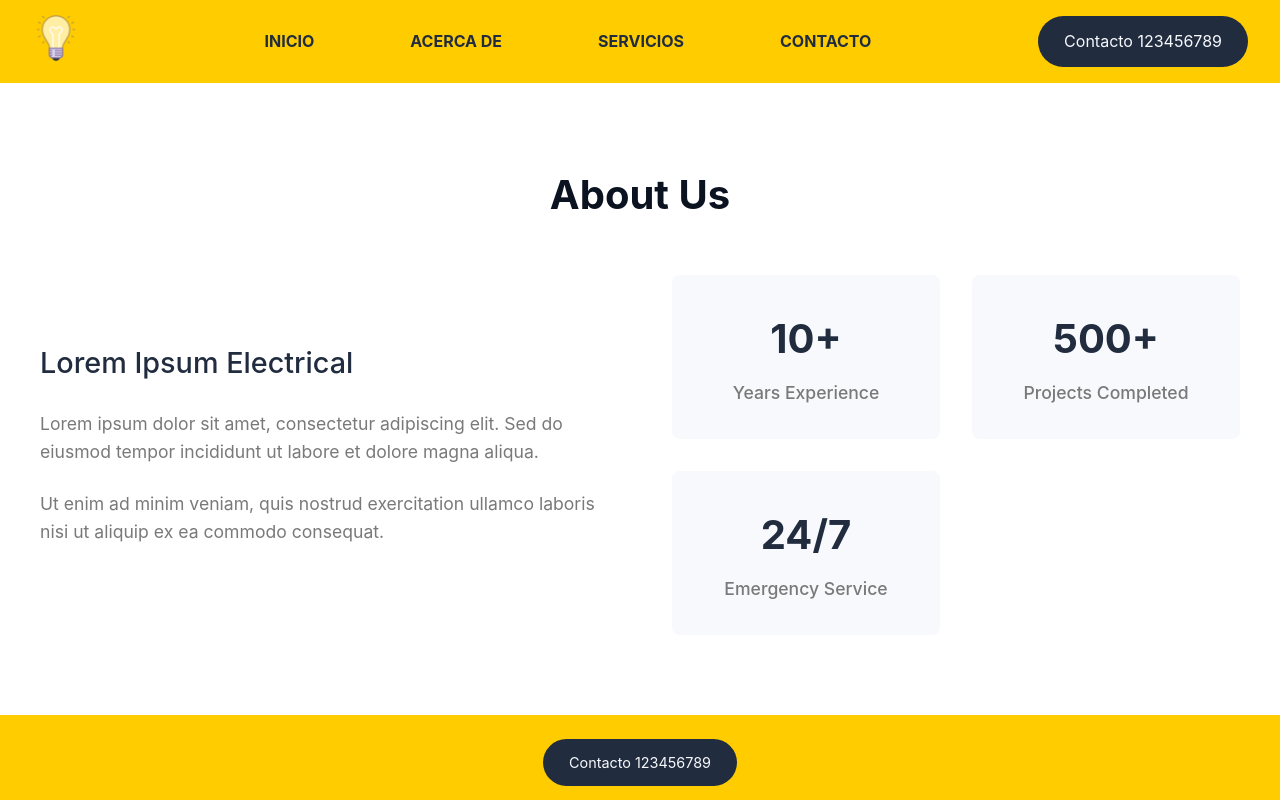
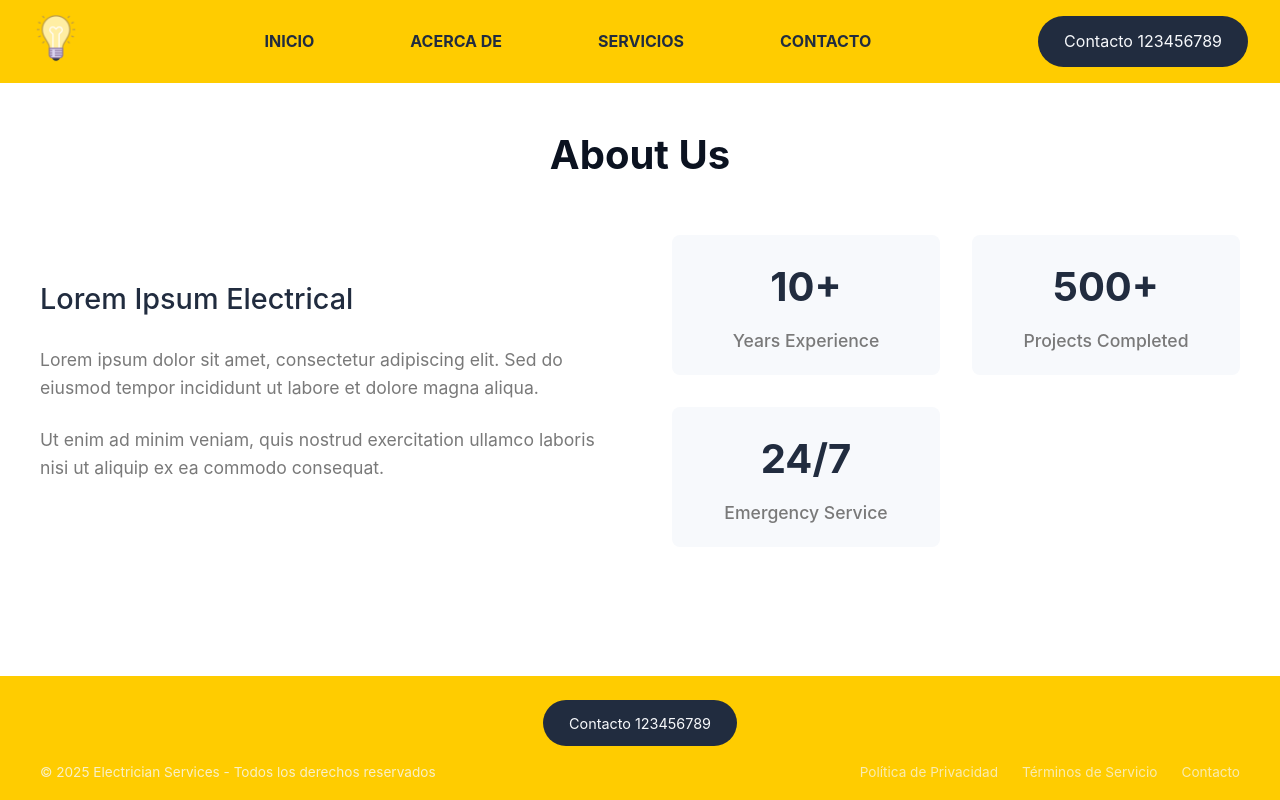
Before and after one commit to ThebellepoquE/electrician_capstone, a React (Vite) app: page /acerca-de in a window 1280 px wide. Built offline with nearby package versions, Linux system fonts and the light colour scheme.

Commit message:
style(pages): reduce vertical padding for about & contact so footer fits

```diff
--- a/src/styles/home.scss
+++ b/src/styles/home.scss
@@ -63,7 +63,8 @@
   }
 
   .about-section {
-    padding: 5rem 2rem;
+    /* Reduced vertical padding so About page fits better in viewport */
+    padding: 2.5rem 2rem;
     background: white;
     /* Expand section to fill vertical space between navbar and footer */
     display: flex;
@@ -113,7 +114,7 @@
 
       .stat {
         text-align: center;
-        padding: 2rem;
+        padding: 1.25rem;
         background: v.$color-offwhite;
         border-radius: 8px;
         transition: transform 0.3s ease;
@@ -210,7 +211,8 @@
   }
 
     .contact-section {
-      padding: 3.5rem 2rem 4.5rem;
+      /* Reduce padding to avoid page overflow on shorter viewports */
+      padding: 2.5rem 2rem;
       background: white;
       /* Expand contact section similarly */
       display: flex;
```
